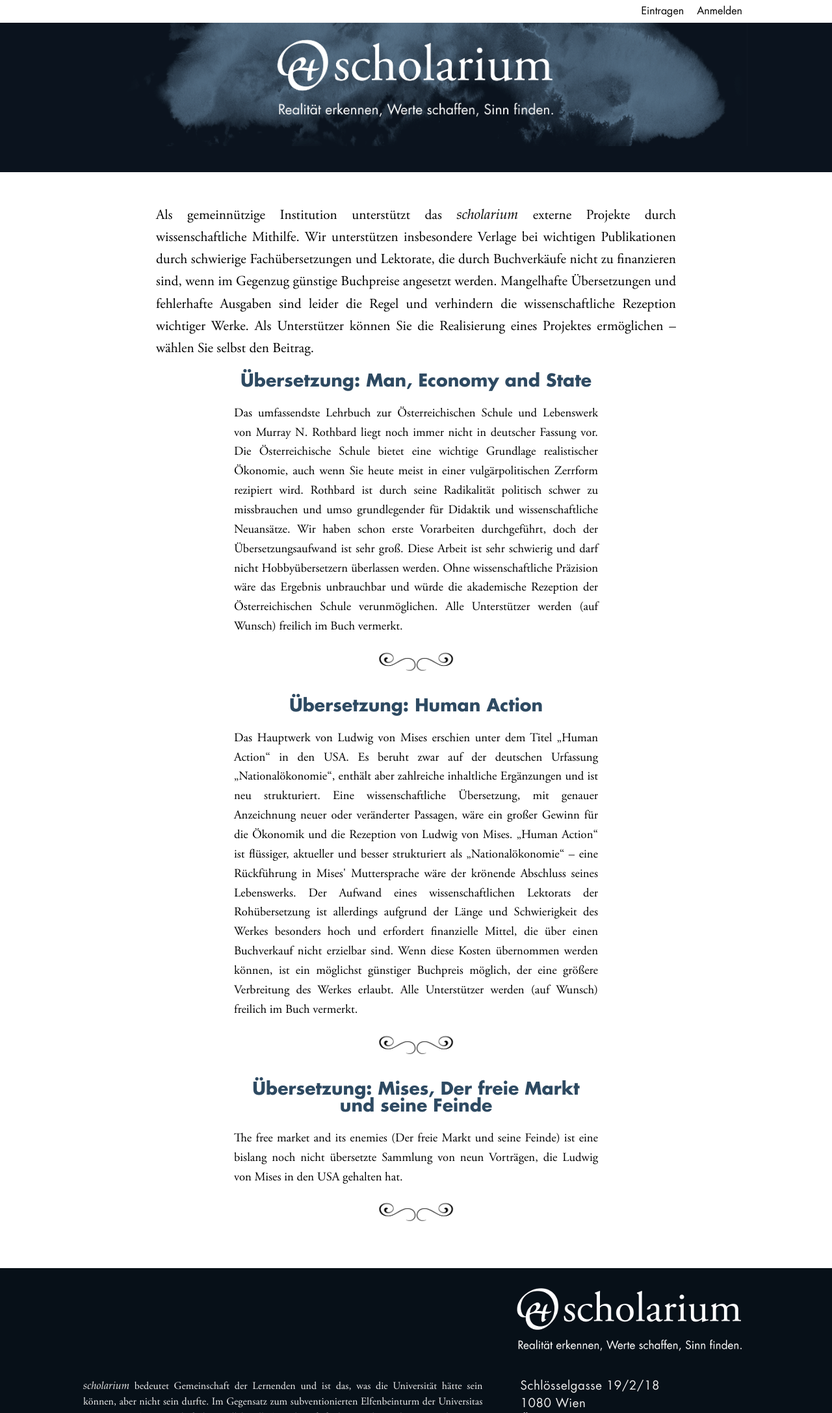
After one commit to valuehack/scholarium.at, a Django app: template Grundgeruest/templates/Grundgeruest/projekte.html in a window 1280 px wide. The commit adds this page. Shown: the top 2175 px of the page at 65% size. Run offline with Django 3.2, Linux system fonts and the light colour scheme; the template is opened without the code that fills it, so the values that code supplies are empty; parts of the project's set-up code (start-up, migrations or seed data) failed here and were passed over; some libraries are stand-ins or nearby versions.

Commit message:
Statische Seiten für Gast fertig, für Nutzer Projekte erstellt

```diff
--- /dev/null
+++ b/Grundgeruest/templates/Grundgeruest/projekte.html
@@ -0,0 +1,22 @@
+{% extends "base.html" %}
+{% load static %}
+
+{% block content %}
+  <div class='medien_info'><p>Als gemeinn&uuml;tzige Institution unterst&uuml;tzt das <i>scholarium</i> externe Projekte durch wissenschaftliche Mithilfe. Wir unterst&uuml;tzen insbesondere Verlage bei wichtigen Publikationen durch schwierige Fach&uuml;bersetzungen und Lektorate, die durch Buchverk&auml;ufe nicht zu finanzieren sind, wenn im Gegenzug g&uuml;nstige Buchpreise angesetzt werden. Mangelhafte &Uuml;bersetzungen und fehlerhafte Ausgaben sind leider die Regel und verhindern die wissenschaftliche Rezeption wichtiger Werke. Als Unterst&uuml;tzer k&ouml;nnen Sie die Realisierung eines Projektes erm&ouml;glichen &ndash; w&auml;hlen Sie selbst den Beitrag.</p>  <div class="medien_content">
+    <div class="projekte">
+      <h1><a href='?q=uebersetzung-man-economy-state'>&Uuml;bersetzung: Man, Economy and State</h1></a>
+      <p>Das umfassendste Lehrbuch zur &Ouml;sterreichischen Schule und Lebenswerk von Murray N. Rothbard liegt noch immer nicht in deutscher Fassung vor. Die &Ouml;sterreichische Schule bietet eine wichtige Grundlage realistischer &Ouml;konomie, auch wenn Sie heute meist in einer vulg&auml;rpolitischen Zerrform rezipiert wird. Rothbard ist durch seine Radikalit&auml;t politisch schwer zu missbrauchen und umso grundlegender f&uuml;r Didaktik und wissenschaftliche Neuans&auml;tze. Wir haben schon erste Vorarbeiten durchgef&uuml;hrt, doch der &Uuml;bersetzungsaufwand ist sehr gro&szlig;. Diese Arbeit ist sehr schwierig und darf nicht Hobby&uuml;bersetzern &uuml;berlassen werden. Ohne wissenschaftliche Pr&auml;zision w&auml;re das Ergebnis unbrauchbar und w&uuml;rde die akademische Rezeption der &Ouml;sterreichischen Schule verunm&ouml;glichen. Alle Unterst&uuml;tzer werden (auf Wunsch) freilich im Buch vermerkt.</p>    <!--<div class="medien_anmeldung"><a href="?q=uebersetzung-man-economy-state">weitere Informationen</a></div>-->
+      <p class="linie"><img src="{% static 'img/linie.png' %}" alt=""></p>
+    </div>
+        <div class="projekte">
+      <h1><a href='?q=uebersetzung-human-action'>&Uuml;bersetzung: Human Action</h1></a>
+      <p>Das Hauptwerk von Ludwig von Mises erschien unter dem Titel &bdquo;Human Action&ldquo; in den USA. Es beruht zwar auf der deutschen Urfassung &bdquo;Nationalökonomie&ldquo;, enth&auml;lt aber zahlreiche inhaltliche Erg&auml;nzungen und ist neu strukturiert. Eine wissenschaftliche &Uuml;bersetzung, mit genauer Anzeichnung neuer oder ver&auml;nderter Passagen, w&auml;re ein gro&szlig;er Gewinn f&uuml;r die &Ouml;konomik und die Rezeption von Ludwig von Mises. &bdquo;Human Action&ldquo; ist fl&uuml;ssiger, aktueller und besser strukturiert als &bdquo;National&ouml;konomie&ldquo; &ndash; eine R&uuml;ckf&uuml;hrung in Mises' Muttersprache w&auml;re der kr&ouml;nende Abschluss seines Lebenswerks. Der Aufwand eines wissenschaftlichen Lektorats der Roh&uuml;bersetzung ist allerdings aufgrund der L&auml;nge und Schwierigkeit des Werkes besonders hoch und erfordert finanzielle Mittel, die &uuml;ber einen Buchverkauf nicht erzielbar sind. Wenn diese Kosten &uuml;bernommen werden k&ouml;nnen, ist ein m&ouml;glichst g&uuml;nstiger Buchpreis m&ouml;glich, der eine gr&ouml;&szlig;ere Verbreitung des Werkes erlaubt. Alle Unterst&uuml;tzer werden (auf Wunsch) freilich im Buch vermerkt.</p>    <!--<div class="medien_anmeldung"><a href="?q=uebersetzung-human-action">weitere Informationen</a></div>-->
+      <p class="linie"><img src="{% static 'img/linie.png' %}" alt=""></p>
+    </div>
+        <div class="projekte">
+      <h1><a href='?q=uebersetzung-freier-markt'>&Uuml;bersetzung: Mises, Der freie Markt und seine Feinde</h1></a>
+      <p>The free market and its enemies (Der freie Markt und seine Feinde) ist eine bislang noch nicht übersetzte Sammlung von neun Vorträgen, die Ludwig von Mises in den USA gehalten hat.</p>    <!--<div class="medien_anmeldung"><a href="?q=uebersetzung-freier-markt">weitere Informationen</a></div>-->
+      <p class="linie"><img src="{% static 'img/linie.png' %}" alt=""></p>
+    </div>
+  </div>
+{% endblock content %}
--- a/seite/static/ilja.css
+++ b/seite/static/ilja.css
@@ -711,6 +711,64 @@ a.blog_linkbutton:visited {
 	text-decoration: none;
 }
 
+.medien_info {
+	width: 800px;
+	padding-bottom: 30px;
+	margin: auto;
+}
+
+.medien_info h1 {
+	font-size: 20pt;
+	color: rgba(0,0,0,0.9);
+	margin: 50px 0 30px 0;
+	text-align: center;
+}
+
+.medien_info p {
+	line-height: 1.6em;
+	font-size: 16pt;
+	text-align: justify;
+	margin: 20px 0;
+}
+
+.medien_info a {
+	color: rgb(46,74,98);
+	text-decoration: none;
+	border-bottom: 0px dotted rgb(46,74,98);
+}
+
+.medien_info a:hover {
+	color: rgb(0,0,0);
+	text-decoration: none !important;
+	border-bottom: 0px solid rgb(46,74,98);
+}
+
+.projekte {
+	width: 70%;
+	margin: auto;
+}
+
+.projekte h1 {
+	font-size: 20pt;
+	text-align: center;
+	margin: 0px;
+}
+
+.projekte h1 a {
+	text-decoration: none;
+	color: rgb(46,74,98);
+}
+
+.projekte h1 a:hover {
+	border-bottom: 0px solid rgb(46,74,98);
+	color: rgb(0,0,0);
+}
+
+.projekte p {
+	font-size: 14pt;
+}
+
+
 /* Veranstaltungen */
 
 div.veranstaltungen {
--- a/seite/urls.py
+++ b/seite/urls.py
@@ -73,6 +73,10 @@ urlpatterns = [
             model=Spendenstufe,
             context_object_name = 'stufen'),
         name='gast_spende'),
+    url(r'^projekte',
+        TemplateMitMenue.as_view(
+            template_name='Grundgeruest/projekte.html'),
+        name='projekte'),
     url(r'^geheim_db$',
         db_runterladen,
         name='bitte_bald_loeschen'),
```
Also changed, not shown: templates/Gast/fragen.html (+22 -20 lines), templates/Gast/kostenlos_eintragen.html (added, +12 -0 lines), templates/Gast/scholien.html (+1 -10 lines), templates/Gast/startseite_gast.html (+1 -8 lines).
